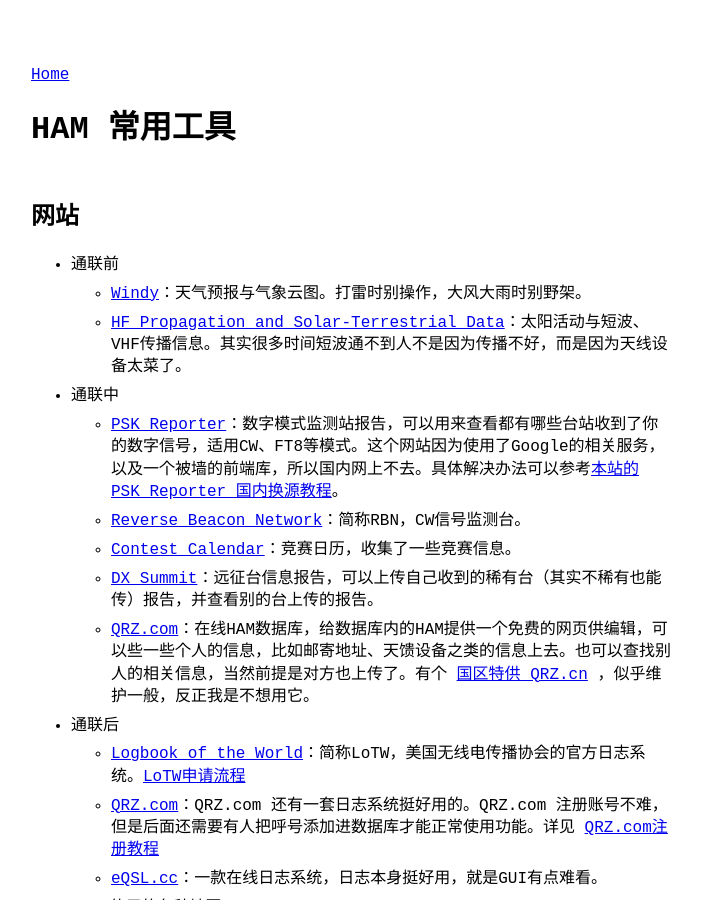
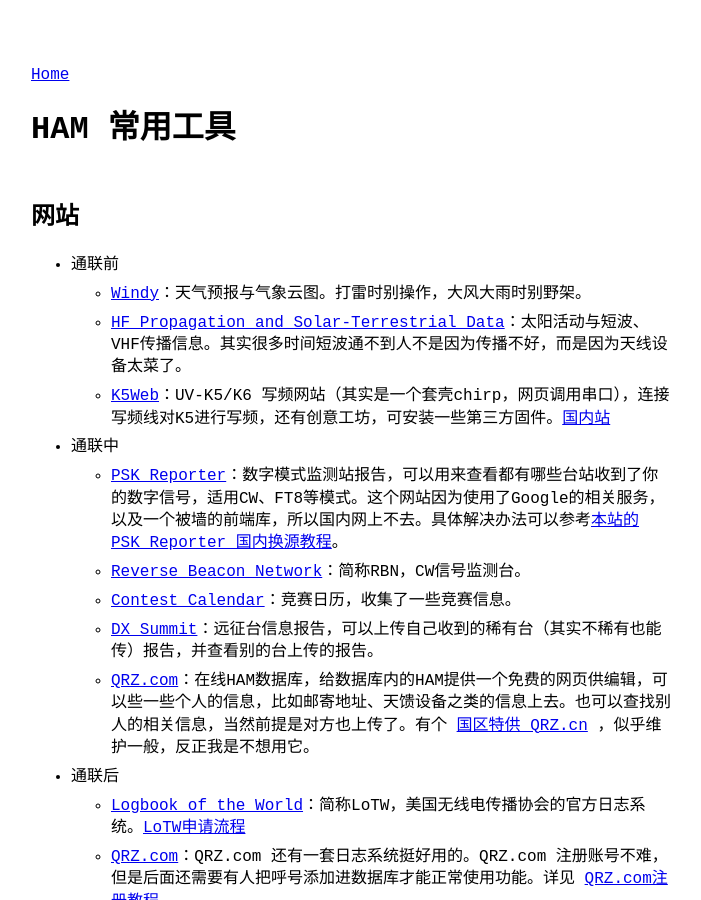
Before and after one commit to Yurihou/yurihou.github.io, a Jekyll site: the page built from hamtools_cn.md, in a window 1280 px wide and 900 px high. Shown: the whole window, without its empty margins (289-990 px from the left). Built offline with Jekyll 4.4.1, drawn with Linux system fonts in a browser that asks for light colours.

Commit message:
Update hamtools_cn.md

```diff
--- a/hamtools_cn.md
+++ b/hamtools_cn.md
@@ -6,6 +6,7 @@ title: HAM 常用工具
 - 通联前
   - [Windy](https://www.windy.com/)：天气预报与气象云图。打雷时别操作，大风大雨时别野架。
   - [HF Propagation and Solar-Terrestrial Data](https://www.hamqsl.com/solar.html)：太阳活动与短波、VHF传播信息。其实很多时间短波通不到人不是因为传播不好，而是因为天线设备太菜了。
+  - [K5Web](https://k5.vicicode.com/)：UV-K5/K6 写频网站（其实是一个套壳chirp，网页调用串口），连接写频线对K5进行写频，还有创意工坊，可安装一些第三方固件。[国内站](https://k5.vicicode.cn/)
 - 通联中
   - [PSK Reporter](https://www.pskreporter.info/)：数字模式监测站报告，可以用来查看都有哪些台站收到了你的数字信号，适用CW、FT8等模式。这个网站因为使用了Google的相关服务，以及一个被墙的前端库，所以国内网上不去。具体解决办法可以参考[本站的 PSK Reporter 国内换源教程](https://yurihou.github.io/2024/05/08/PSK-Reporter-%E5%9B%BD%E5%86%85%E6%8D%A2%E6%BA%90%E6%95%99%E7%A8%8B.html)。
   - [Reverse Beacon Network](https://www.reversebeacon.net/)：简称RBN，CW信号监测台。
```
